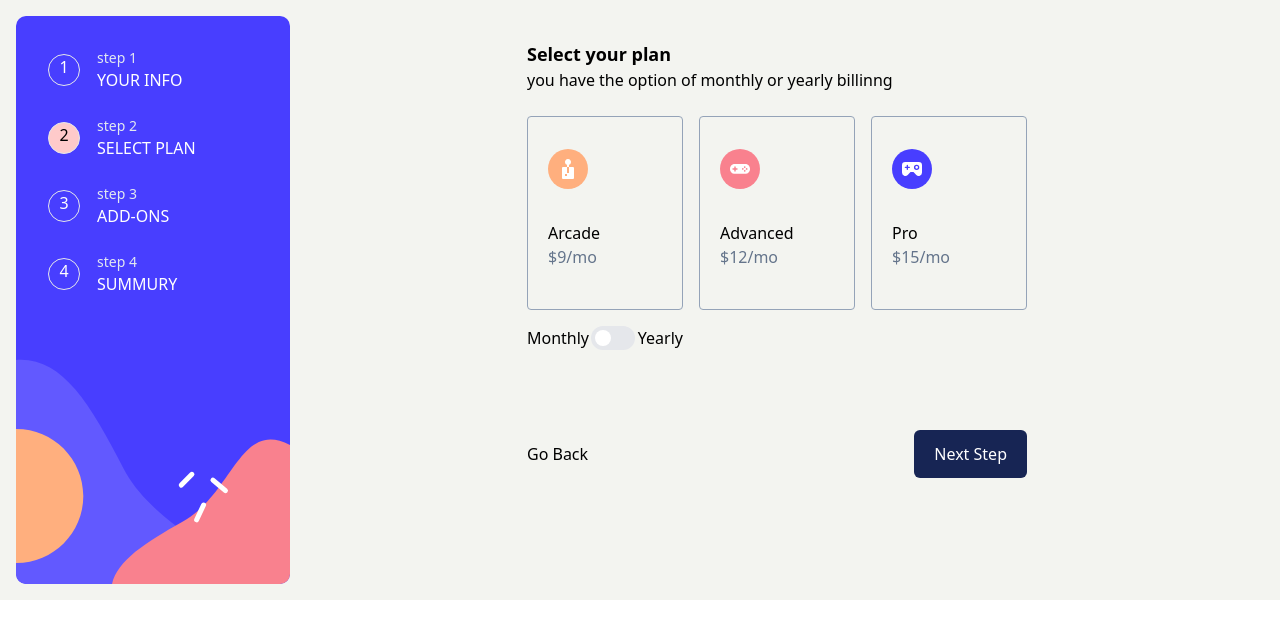
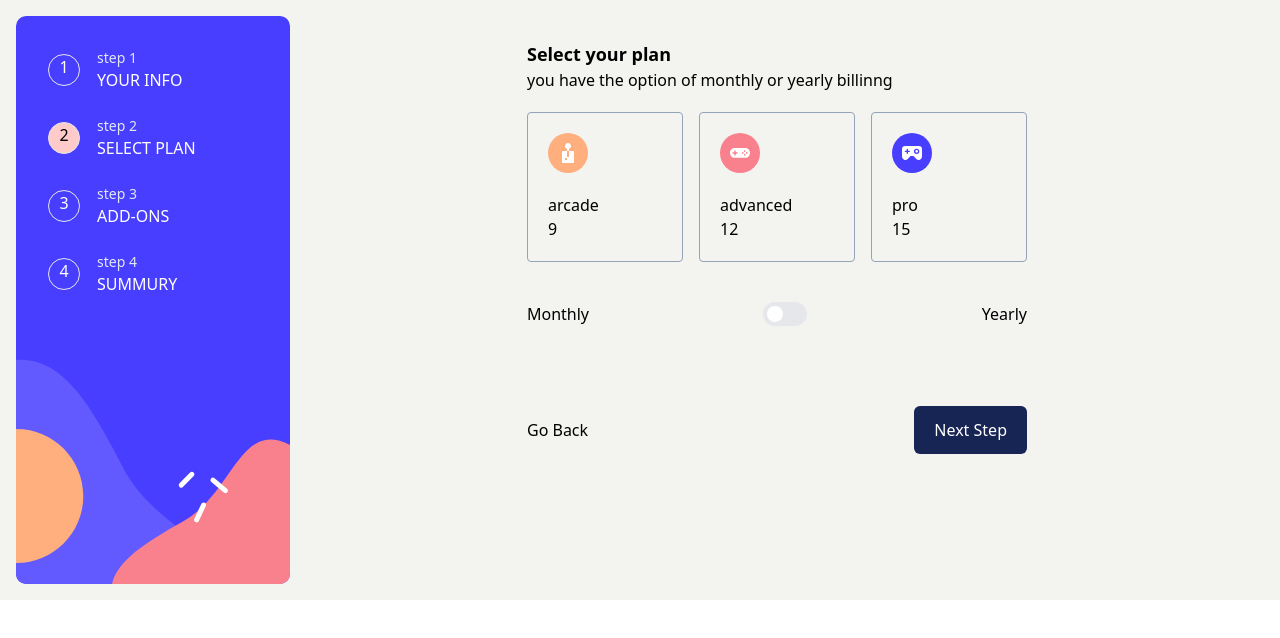
Before and after one commit to Jinatey/multistep-form, a Next.js app: page /plan in a window 1280 px wide. Shown: the top 638 px of the page. Built offline with nearby package versions, Linux system fonts and the light colour scheme.

Commit message:
yearly monthlly change add

```diff
--- a/pages/plan.jsx
+++ b/pages/plan.jsx
@@ -2,24 +2,64 @@ import { useState } from "react";
 import { Switch } from "@headlessui/react";
 import { useRouter } from "next/router";
 
+const plans = [
+  { name: "arcade", price: "9", priceY: "90", image: "arcade.svg" },
+  { name: "advanced", price: "12", priceY: "120", image: "advanced.svg" },
+  { name: "pro", price: "15", priceY: "150", image: "pro.svg" },
+];
+
 export default function plan() {
-  const [enabled, setEnabled] = useState(false);
+  // const [enabled, setEnabled] = useState(false);
 
   const router = useRouter();
+  console.log("touer", router);
 
   return (
     <div className=" mx-auto w-[500px]">
       <div className=" my-6">
         <h1 className=" text-lg font-bold">Select your plan</h1>
-        <p> you have the option of monthly or yearly billinng</p>
-      </div>
+        <p className="pb-5">
+          {" "}
+          you have the option of monthly or yearly billinng
+        </p>
 
-      <div className="grid grid-cols-3 gap-4">
+        <div className=" grid grid-cols-3 gap-4">
+          {plans.map((plan) => (
+            <div
+              className={`border rounded cursor-pointer border-slate-400  p-5${
+                router.query.option === plan.name
+                  ? " border-2 border-blue-900"
+                  : ""
+              }`}
+              onClick={() => {
+                router.push({ query: { ...router.query, option: plan.name } });
+              }}
+            >
+              <img src={plan.image} alt="" />
+              <div className="pt-5">
+                <h1>{plan.name}</h1>
+
+                <p>
+                  {router.query.duration === "yearly"?plan.priceY:plan.price}
+                </p>
+
+                  {router.query.duration === "yearly"&&<p>2 months free</p>}
+
+              </div>
+            </div>
+          ))}
+        </div>
+
+        {/* </div> */}
+
+        {/* <div className="grid grid-cols-3 gap-4">
         <div
-          className=" border rounded border-slate-400  p-5"
+          className={`border rounded cursor-pointer border-slate-400  p-5${
+            router.query.option === "arcade" ? " border-2 border-blue-900" : ""
+          }`}
           onClick={() => {
-            router.query.option = "arcade";
-            router.push(router);
+            // router.query.option = "arcade";
+            router.push({ query: { ...router.query, option: "arcade" } });
           }}
         >
           <div className=" py-3">
@@ -29,8 +69,19 @@ export default function plan() {
             <p>Arcade</p>
             <p className=" text-slate-500"> $9/mo</p>
           </div>
-        </div>
-        <div className=" border rounded  border-slate-400 p-5 ">
+        </div> */}
+
+        {/* <div
+          className={` border rounded cursor-pointer  border-slate-400 p-5 ${
+            router.query.option === "advanced"
+              ? " border-2 border-blue-900 "
+              : ""
+          } `}
+          onClick={() => {
+            router.push({ query: {...router.query,
+              option: "advanced" } });
+          }}
+        >
           <div className=" py-3">
             <img src="/advanced.svg" alt="" />
           </div>
@@ -38,8 +89,20 @@ export default function plan() {
             <p>Advanced</p>
             <p className=" text-slate-500">$12/mo</p>
           </div>
-        </div>
-        <div className=" border rounded  border-slate-400 p-5 ">
+        </div> */}
+        {/* <div
+          className={` border rounded  cursor-pointer border-slate-400 p-5 ${
+            router.query.option === "pro" ? " border-2 border-blue-900 " : ""
+          } `}
+          onClick={() => {
+            router.push({
+              query: {
+                ...router.query,
+                option: "pro",
+              },
+            });
+          }}
+        >
           <div className=" py-3">
             <img src="/pro.svg" alt="" />
           </div>
@@ -47,22 +110,40 @@ export default function plan() {
             <p>Pro</p>
             <p className=" text-slate-500">$15/mo</p>
           </div>
-        </div>
+        </div> */}
 
-        <div className=" flex justify-between">
+        <div className=" flex justify-between pt-10">
           <p>Monthly</p>
 
           <Switch
-            checked={enabled}
-            onChange={setEnabled}
+            checked={router.query.duration === "yearly"}
+            onChange={(isChecked) => {
+              if (isChecked) {
+                router.push({
+                  query: {
+                    ...router.query,
+                    duration: "yearly",
+                  },
+                });
+              } else {
+                router.push({
+                  query: {
+                    ...router.query,
+                    duration: "monthly",
+                  },
+                });
+              }
+            }}
             className={`${
-              enabled ? "bg-blue-600" : "bg-gray-200"
+              router.query.duration === "yearly" ? "bg-blue-600" : "bg-gray-200"
             } relative inline-flex h-6 w-11 items-center rounded-full`}
           >
             <span className="sr-only">Enable notifications</span>
             <span
               className={`${
-                enabled ? "translate-x-6" : "translate-x-1"
+                router.query.duration === "yearly"
+                  ? "translate-x-6"
+                  : "translate-x-1"
               } inline-block h-4 w-4 transform rounded-full bg-white transition`}
             />
           </Switch>
```
